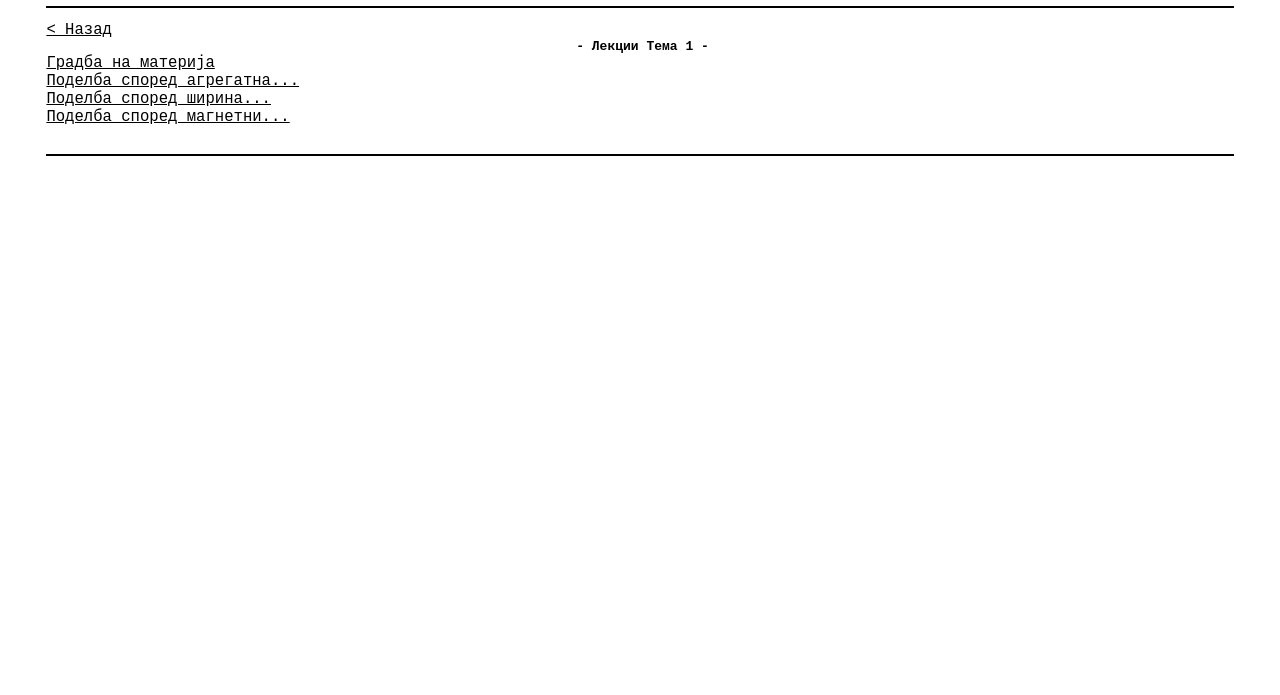
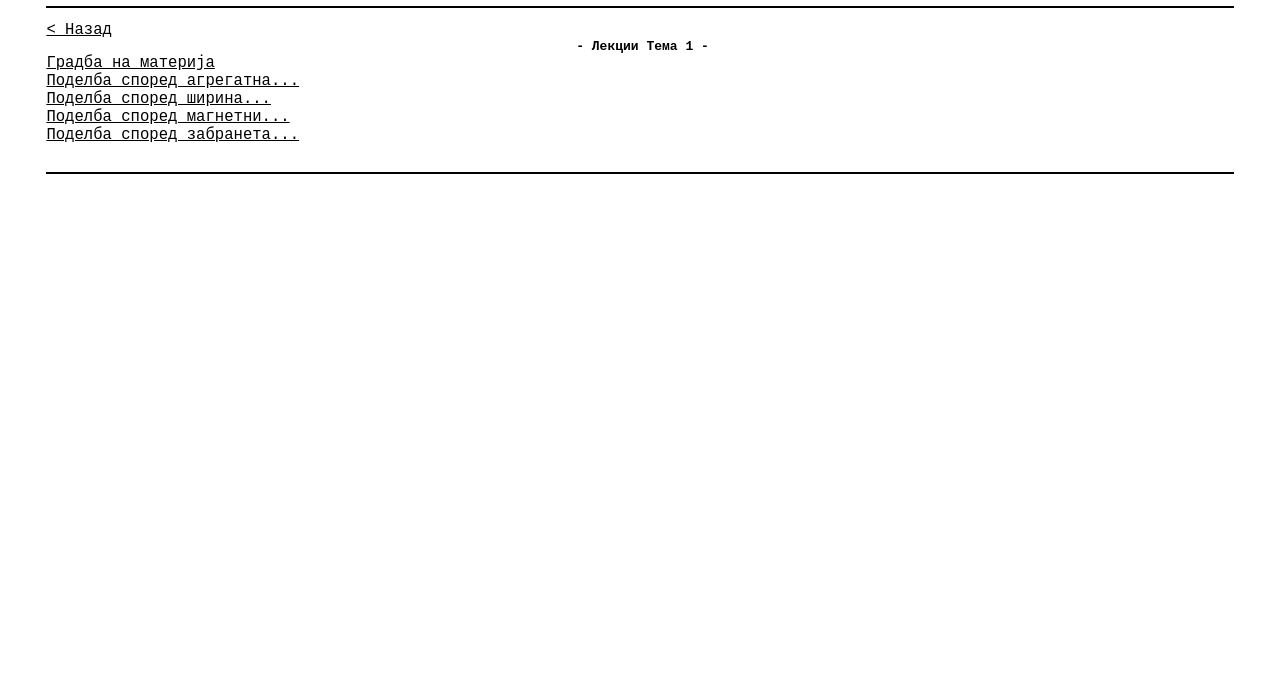
Before and after one commit to Dimimalinov999/pupin, a plain HTML site: page etm.html in a window 1280 px wide. Shown: the part 105-800 px from the top of the page. Drawn offline with Linux system fonts and the light colour scheme.

Commit message:
nov materijal

```diff
--- a/etm.html
+++ b/etm.html
@@ -7,6 +7,7 @@
 <a href="./src/etm/НЕ2-Поделба на екетротехничките материјали според агрегатната состојба_12230951-999a-43eb-86dc-267de7c02ef7.docx">Поделба според агрегатна...</a>
 <a href="./src/etm/НЕ3 ПОДЕЛБА НА ЕЛЕКТРОТЕХНИЧКИТЕ МАТЕРИЈАЛИ СПОРЕД ШИРИНАТА НА ЗАБРАНЕТАТА ЕН...ЕА СПЕЦИФИЧНИОТ ЕЛЕКТРИЧЕН ОТПОР (1)_29709ff4-f9b6-47de-9cbc-d921a2143494.docx">Поделба според ширина...</a>
 <a href="./src/etm/НЕ4-Поделба на ЕТМ во зависност од  магнетните особини_555b32b7-c108-463a-bc7b-dd697d1bd500.docx">Поделба според магнетни...</a>
+<a href="./src/etm/НЕ3 ПОДЕЛБА НА ЕЛЕКТРОТЕХНИЧКИТЕ МАТЕРИЈАЛИ СПОРЕД ШИРИНАТА НА ЗАБРАНЕТАТА ЕН...ЕА СПЕЦИФИЧНИОТ ЕЛЕКТРИЧЕН ОТПОР (1)_0345664e-4c37-4f66-9fad-b5b602a489f3.docx">Поделба според забранета...</a>
 </div>
 </pre><hr>
 
```
Also changed, not shown: 1 other file.
